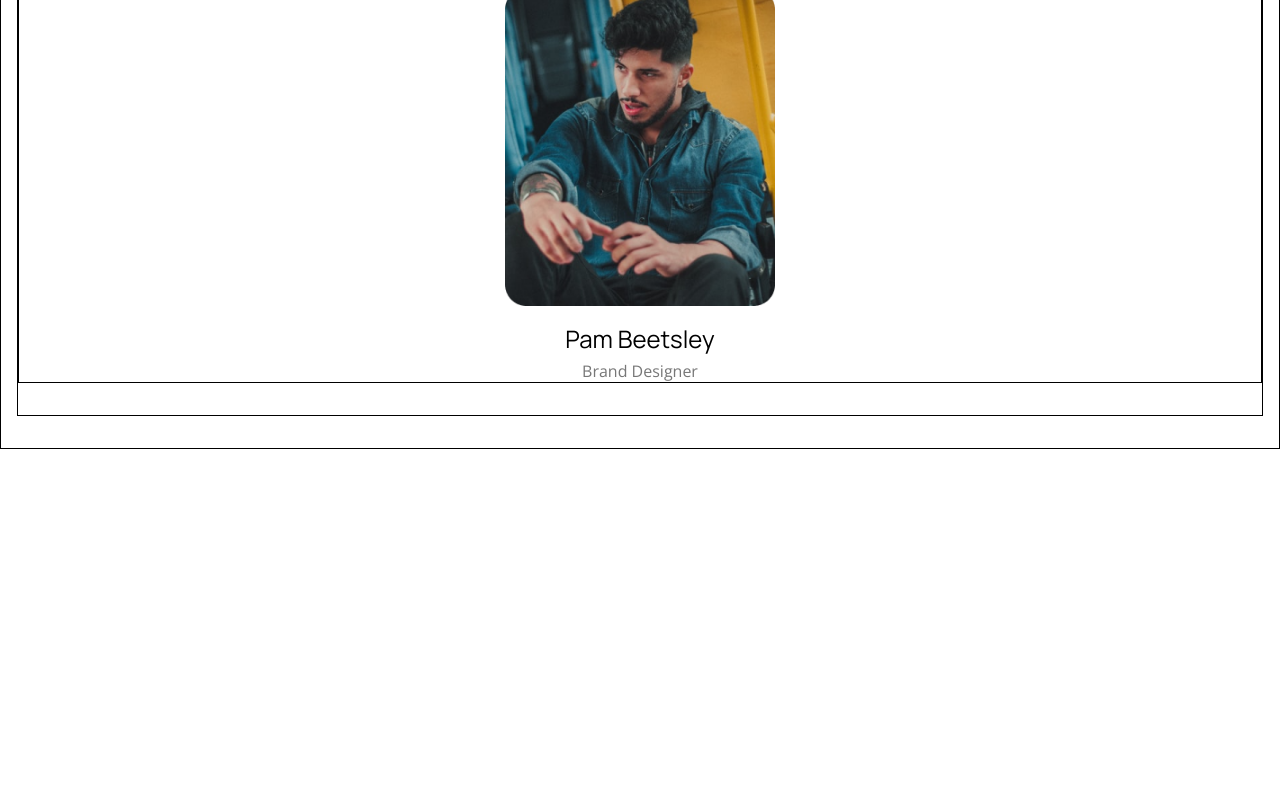
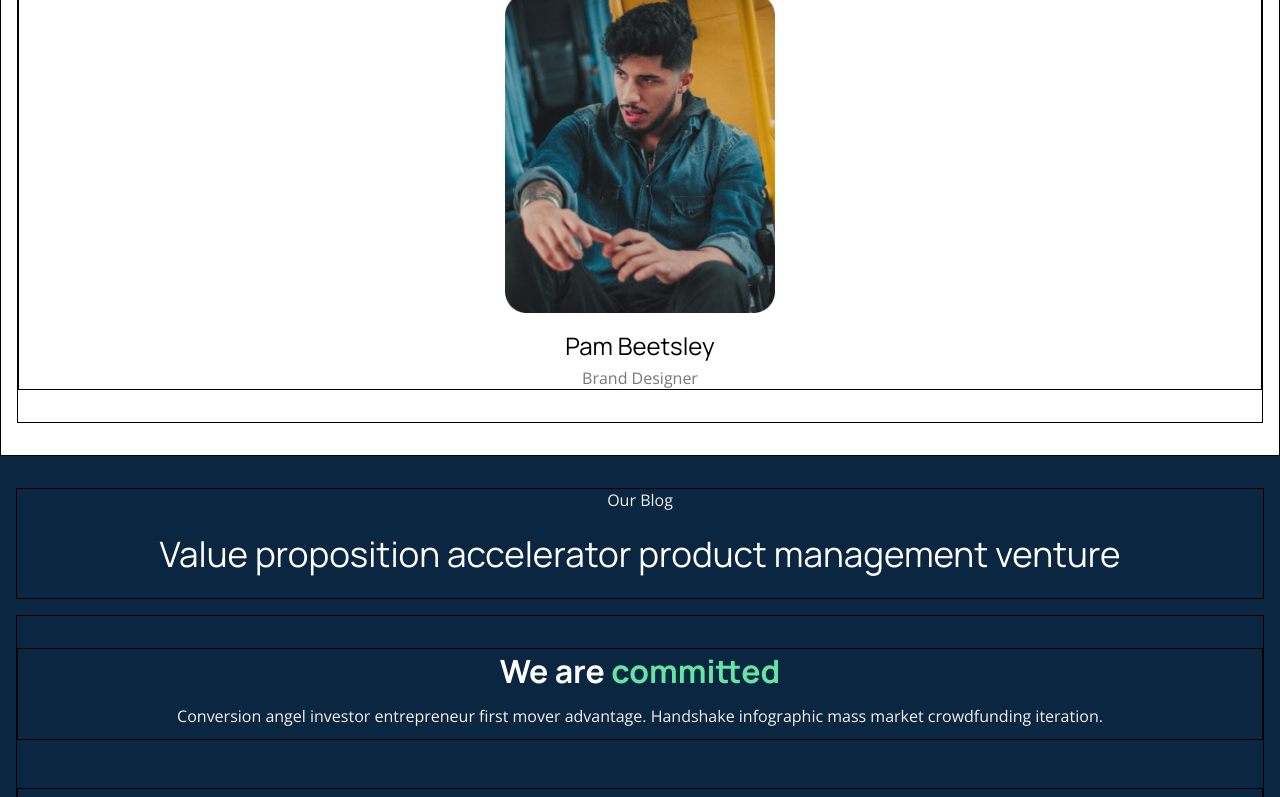
Before and after one commit to Heisdalu/boldo, a React (Create React App) app: page / in a window 1280 px wide. Shown: the part 3738-4535 px from the top of the page. Before the commit the page ends 4187 px from the top, so only its background shows below. Built offline with nearby package versions, Linux system fonts and the light colour scheme.

Commit message:
add about us component

```diff
--- /dev/null
+++ b/src/components/About/AboutUs/About.js
@@ -0,0 +1,51 @@
+import style from "./About.module.css";
+
+const About = () => {
+  return (
+    <div class={style.aboutWrapper}>
+      <div className={style.aboutContainer}>
+        <div className={style.aboutHeader}>
+          <span class={style.subTitle}>Our Blog</span>
+          <h1 className={style.title}>
+            Value proposition accelerator product management venture
+          </h1>
+        </div>
+
+        <section className={style.AboutMain}>
+          <div className={style.aboutContent}>
+            <h1 className={style.aboutTitle}>
+              We are <span className={style.unique}>committed</span>
+            </h1>
+            <p className={style.content}>
+              Conversion angel investor entrepreneur first mover advantage.
+              Handshake infographic mass market crowdfunding iteration.
+            </p>
+          </div>
+
+          <div className={style.aboutContent}>
+            <h1 className={style.aboutTitle}>
+              We are <span className={style.unique}>responsible</span>
+            </h1>
+            <p className={style.content}>
+              Conversion angel investor entrepreneur first mover advantage.
+              Handshake infographic mass market crowdfunding iteration.
+            </p>
+          </div>
+
+          <div className={style.aboutContent}>
+            <h1 className={style.aboutTitle}>
+              We aim for <span className={style.unique}>progress</span>
+            </h1>
+            <p className={style.content}>
+              Bootstrapping rockstar first mover advantage business model canvas
+              alpha deployment launch party beta facebook metrics gamification
+              growth hacking customer focus.
+            </p>
+          </div>
+        </section>
+      </div>
+    </div>
+  );
+};
+
+export default About;
--- /dev/null
+++ b/src/components/About/AboutUs/About.module.css
@@ -0,0 +1,60 @@
+.aboutWrapper {
+  background-color: var(--dark-blue);
+}
+
+.aboutContainer {
+  padding: 2rem 1rem;
+}
+
+.aboutHeader {
+  border: 1px solid;
+  text-align: center;
+}
+
+.subTitle {
+  font-size: 1rem;
+  font-weight: 400;
+  font-family: var(--sub-font);
+  color: var(--light-gray);
+}
+
+.title {
+  font-size: 2.1875rem;
+  font-family: var(--main-font);
+  color: var(--white);
+  font-weight: 400;
+  padding: 1rem 0;
+  line-height: 54.6px;
+}
+
+.AboutMain {
+  border: 1px solid;
+  padding: 1rem 0;
+  text-align: center;
+  font-weight: 400;
+  margin-top:1rem ;
+}
+
+.aboutContent {
+    margin: 1rem 0 3rem 0;
+    border: 1px solid;
+}
+
+.aboutTitle {
+    font-size: 2rem;
+    font-family: var(--main-font);
+    color: var(--white);
+}
+
+.unique {
+    color: var(--green);
+}
+
+.content {
+    padding: 0.7rem 1rem;
+    font-size: 1rem;
+    line-height: 24px;
+    color: var(--light-gray);
+    font-family: var(--sub-font);
+    font-weight: 400;
+}
--- a/src/components/About/Stats/Stats.module.css
+++ b/src/components/About/Stats/Stats.module.css
@@ -17,6 +17,8 @@
   font-size: 2.1875rem;
   color: var(--white);
   padding: 1rem 0;
+  font-weight: 400;
+  line-height: 54.6px;
 }
 
 .stats {
--- a/src/pages/AboutPage.js
+++ b/src/pages/AboutPage.js
@@ -1,3 +1,4 @@
+import About from "../components/About/AboutUs/About";
 import Header from "../components/About/Header/Header";
 import Stats from "../components/About/Stats/Stats";
 import Story from "../components/About/Story/Story";
@@ -10,6 +11,7 @@ const AboutPage = () => {
       <Story />
       <Stats />
       <Team />
+      <About />
     </>
   );
 };
```
